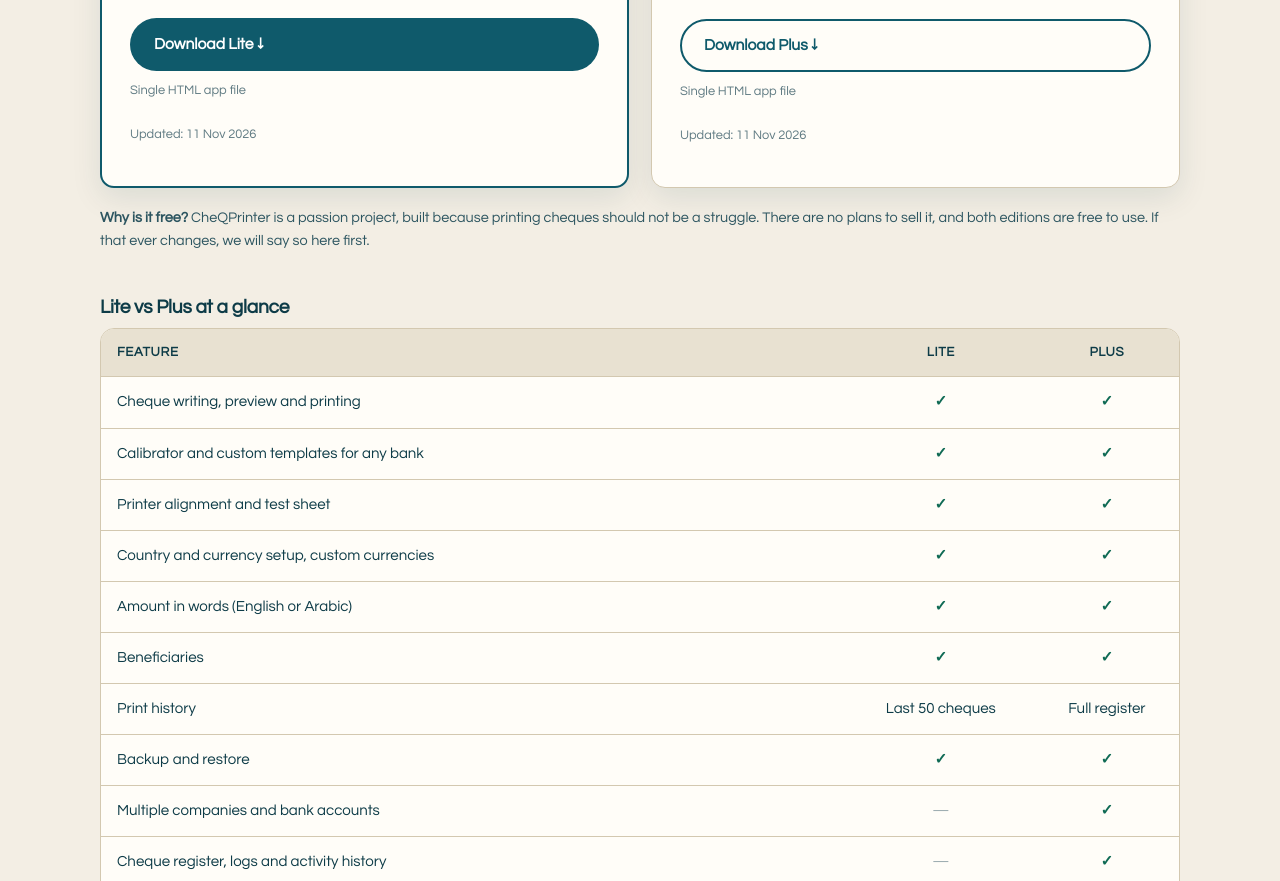
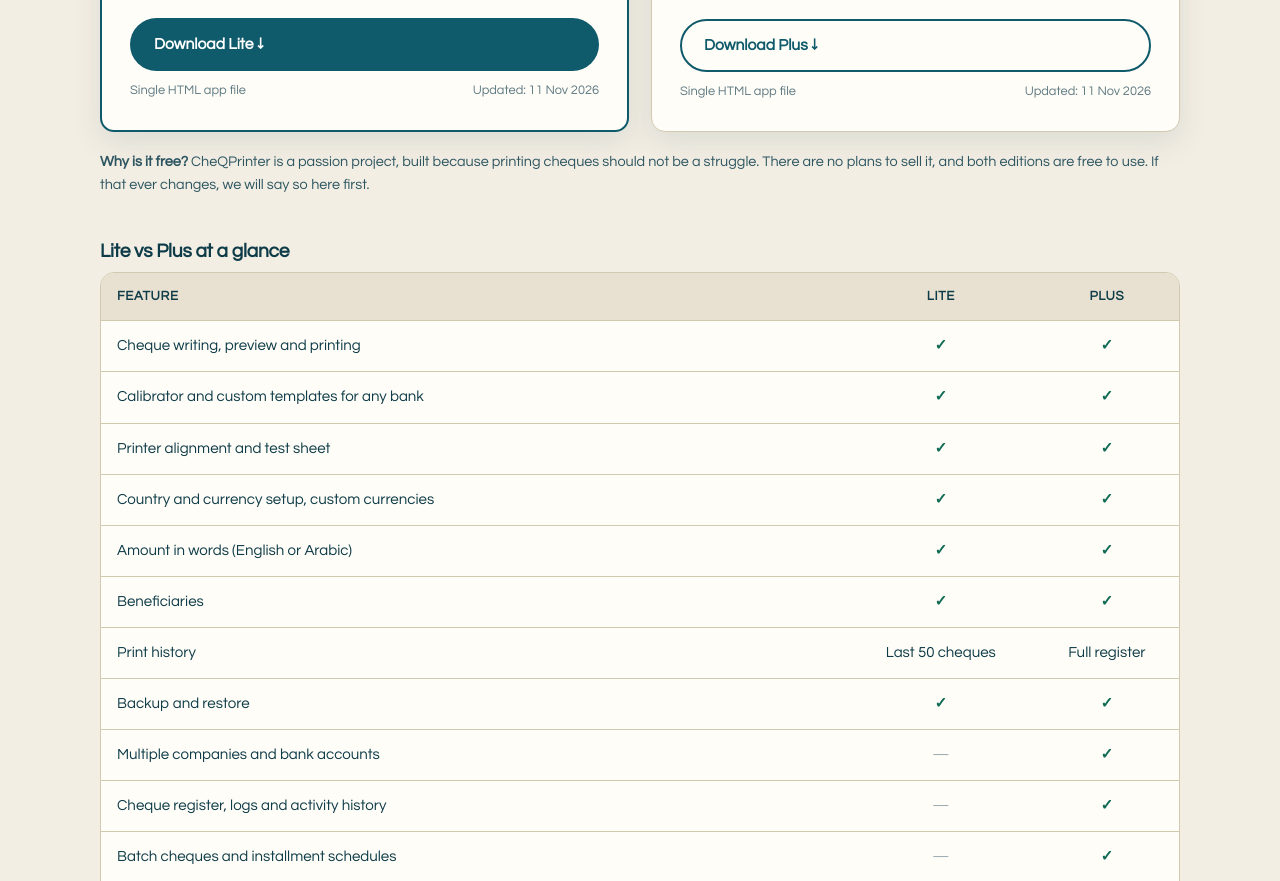
Before and after one commit to qayyom-lab/cheqprinter, a plain HTML site: page index.html in a window 1280 px wide. Shown: the part 3186-4067 px from the top of the page. Drawn offline with Linux system fonts and the light colour scheme.

Commit message:
Align update dates beside download notes

```diff
--- a/index.html
+++ b/index.html
@@ -177,6 +177,8 @@ section.block{padding:68px 0}
 .card li{padding:6px 0 6px 26px;position:relative;font-size:.95rem}
 .card li::before{content:"✓";position:absolute;left:0;color:var(--green);font-weight:800}
 .card .meta{font-size:.8rem;color:var(--muted);margin-top:10px}
+.download-meta{display:flex;justify-content:space-between;align-items:center;gap:12px;flex-wrap:wrap;margin-top:10px}
+.card .download-meta .meta{margin:0}
 .note{font-size:.9rem;color:var(--ink-soft);margin-top:18px}
 
 .tablewrap{overflow-x:auto;border:1px solid var(--line);border-radius:var(--radius);background:var(--paper)}
@@ -381,8 +383,10 @@ footer .legal{max-width:60em;opacity:.85;margin-top:14px}
           <li>Template import / export and backup / restore</li>
         </ul>
         <a class="btn btn-primary" href="downloads/cheqprinter-lite.html" download>Download Lite &darr;</a>
-        <p class="meta">Single HTML app file</p>
-        <p class="meta">Updated: 11 Nov 2026</p>
+        <div class="download-meta">
+          <p class="meta">Single HTML app file</p>
+          <p class="meta">Updated: 11 Nov 2026</p>
+        </div>
       </article>
       <article class="card">
         <span class="tag">PLUS &middot; FREE</span>
@@ -402,8 +406,10 @@ footer .legal{max-width:60em;opacity:.85;margin-top:14px}
           <li>Optional PIN lock, auto-lock and recovery code</li>
         </ul>
         <a class="btn btn-ghost" href="downloads/cheqprinter-plus.html" download>Download Plus &darr;</a>
-        <p class="meta">Single HTML app file</p>
-        <p class="meta">Updated: 11 Nov 2026</p>
+        <div class="download-meta">
+          <p class="meta">Single HTML app file</p>
+          <p class="meta">Updated: 11 Nov 2026</p>
+        </div>
       </article>
     </div>
 
```
